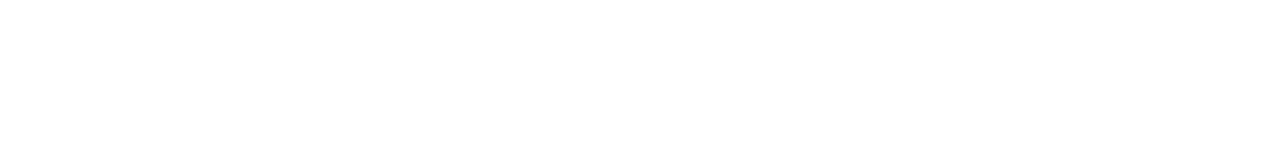
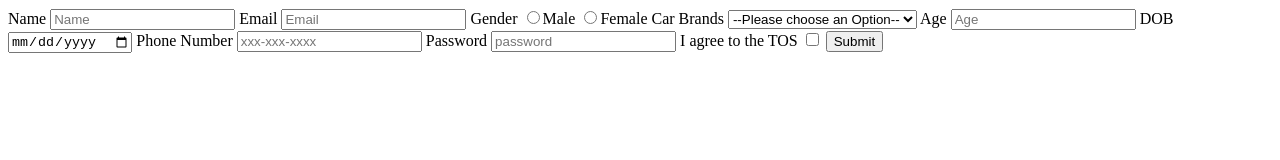
Before and after one commit to acciojob/signup-form-car-manikanta2223, a website: page main.html in a window 1280 px wide. Drawn offline with Linux system fonts and the light colour scheme.

Commit message:
created a submission

```diff
--- a/main.html
+++ b/main.html
@@ -8,6 +8,41 @@
 
 <body>
 	<!-- the entire body must be written by student -->
+	<form method="post">
+		<!-- Name -->
+	<label for name>Name</label>
+	<input type="text" required id="name" placeholder="Name">
+		<!--gmail-->
+	<label for email>Email</label>
+	<input type="email" required id="email" placeholder="Email">
+		<!--gender-->
+	<label for radio>Gender</label>
+	<input type="radio" required id="gender_m">Male
+	<input type="radio" required id="gender_f">Female
+		<!--car Brands-->
+		<label for cars>Car Brands</label>
+		<select>
+			<option>--Please choose an Option--</option>
+		</select>
+		<!-- Age-->
+		<label for age>Age</label>
+		<input type="number" required id="age" placeholder="Age">
+		<!-- DOB-->
+		<label for dob>DOB</label>
+		<input type="date" required id="dob" >
+		<!-- DOB-->
+		<label for tel>Phone Number</label>
+		<input type="tel"  id="tel" placeholder="xxx-xxx-xxxx">
+		<!--Password-->
+		<label for password>Password</label>
+		<input type="password" required id="password" placeholder="password">
+		<!--TOS-->
+		<label for tos>I agree to the TOS</label>
+		<input type="checkbox" required id="tos">
+		<!--Submit-->
+		<button>Submit</button>
+
+	</form>
     <script type="text/javascript" src="./script.js">
 </script>
 
```
